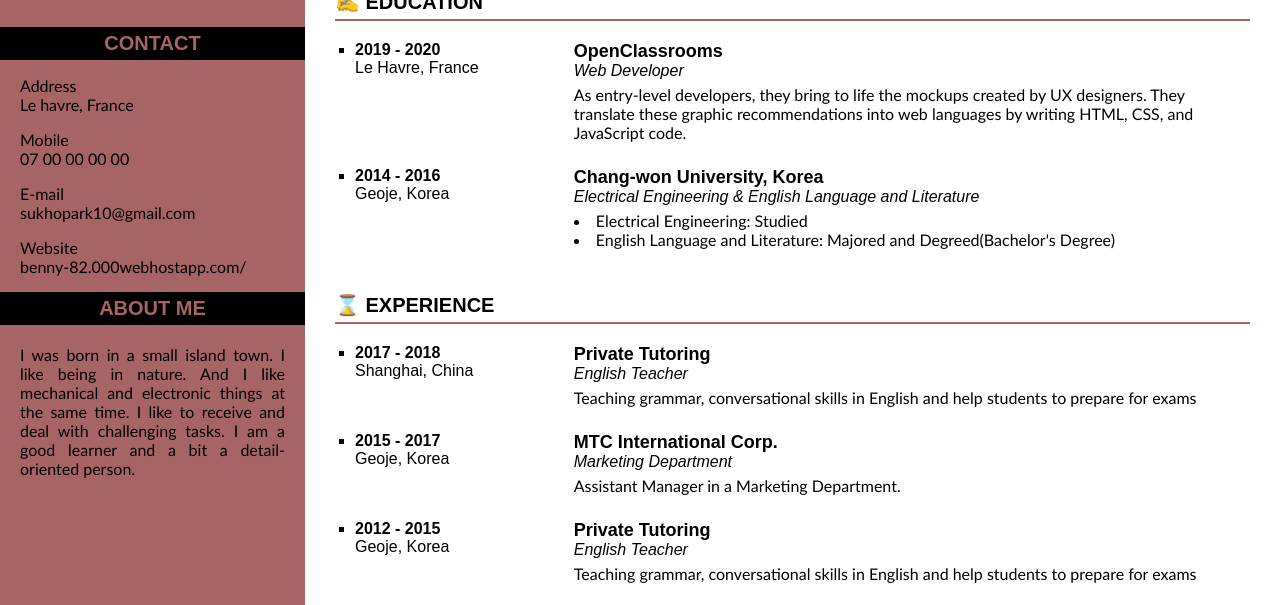
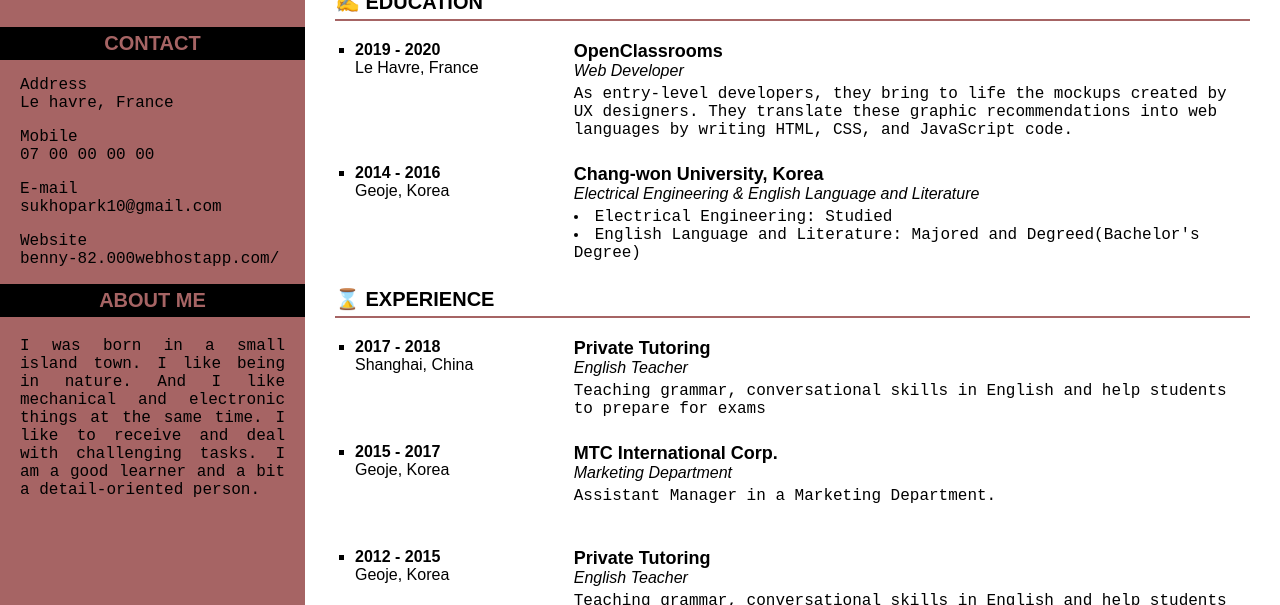
Before and after one commit to Benny-code/Project-2, a plain HTML site: page index.html in a window 1280 px wide. Shown: the part 183-788 px from the top of the page. Drawn offline with Linux system fonts and the light colour scheme.

```diff
--- a/stylesheet.css
+++ b/stylesheet.css
@@ -52,7 +52,7 @@
 }
 
 #left .contact__content {
-    font-family: "Trebuchet MS", Helvetica, sans-serif;
+    font-family: 'Courier New';
     text-align: left;
     background-color: #A66464;
     padding: 0 20px;
@@ -60,11 +60,11 @@
 }
 
 #left .contact__content p {
-    font-family: "Trebuchet MS", Helvetica, sans-serif;
+    font-family: 'Courier New';
 }
 
 #left .aboutme__content {
-    font-family: "Trebuchet MS", Helvetica, sans-serif;
+    font-family: 'Courier New';
     text-align: justify;
     background-color: #A66464;
     padding: 20px 20px ;
@@ -117,7 +117,7 @@
 }
 
 #right .wrapper p {
-    font-family: "Trebuchet MS", Helvetica, sans-serif;
+    font-family: 'Courier New';
     margin: 5px 0;
 }
 
@@ -149,14 +149,14 @@
 }
 
 #right .contents .contents__education .contents__education__list--br {
-    font-family: "Trebuchet MS", Helvetica, sans-serif;
+    font-family: 'Courier New';
     list-style-position: inside;
     padding: 0;
     margin: 5px 0;
 }
 
 #right .contents .contents__education .contents__education__list--br li {
-    font-family: "Trebuchet MS", Helvetica, sans-serif;
+    font-family: 'Courier New';
 }
 
 #right .contents .contents__experience {
```
